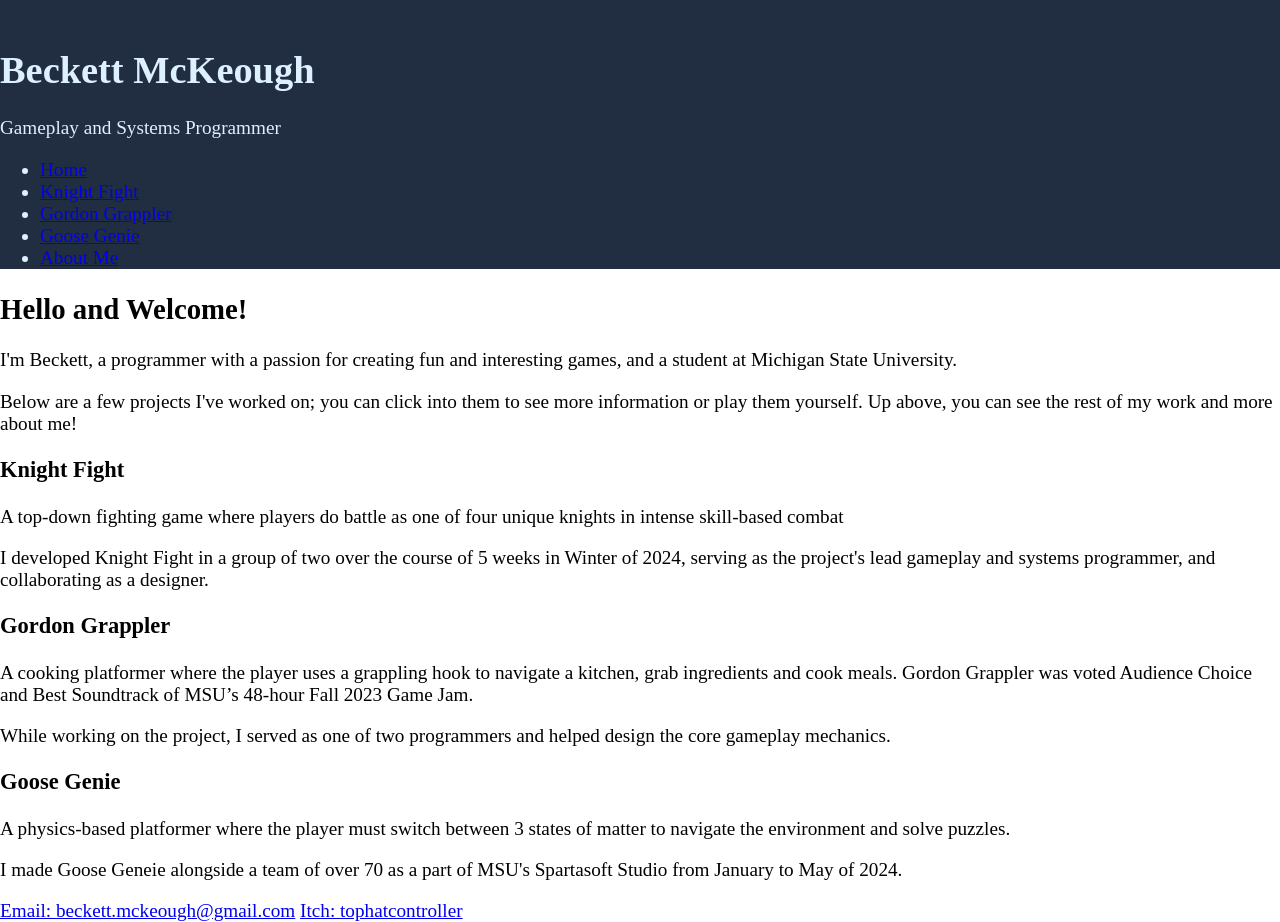
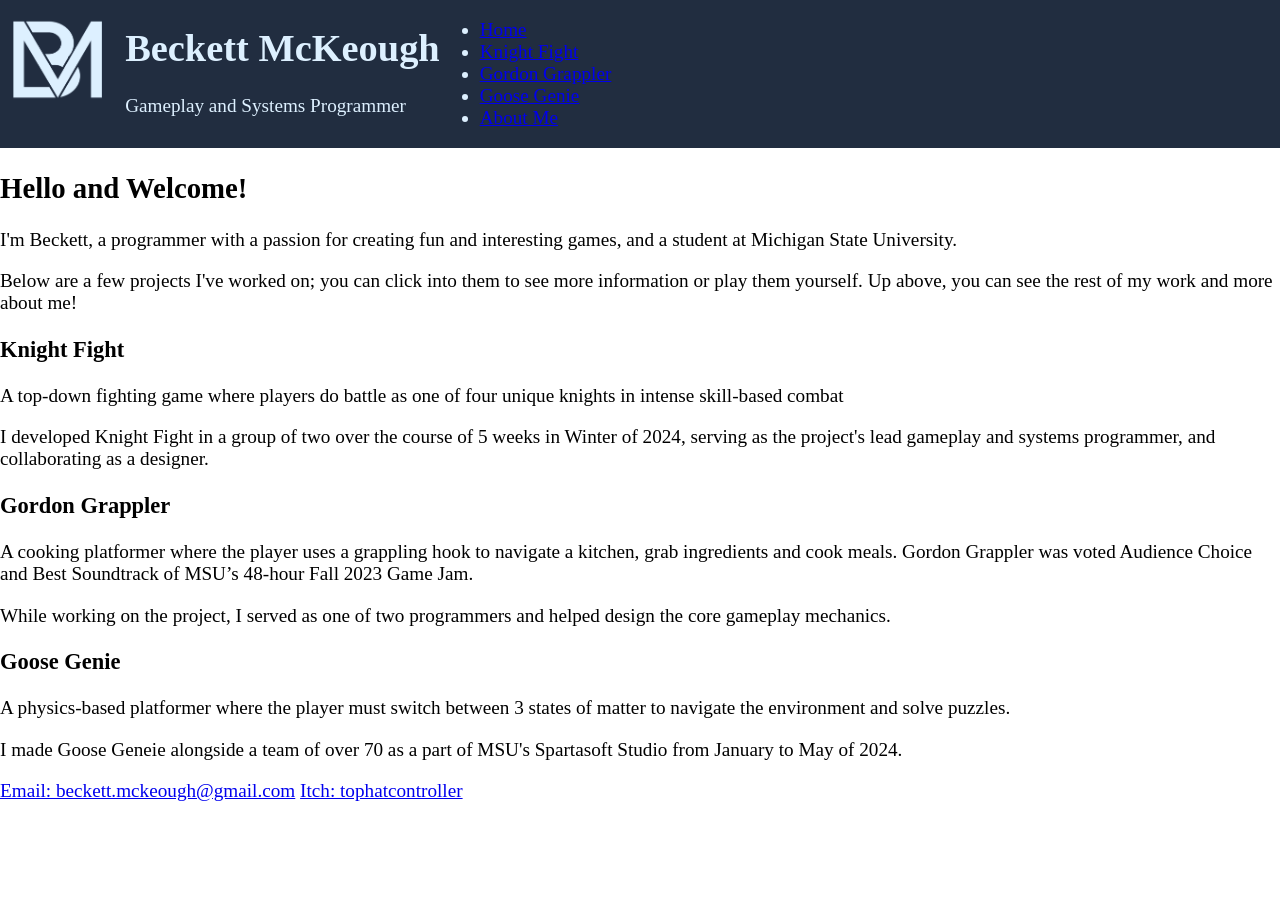
Before and after one commit to TophatController917/portfolio-site, a plain HTML site: page index.html in a window 1280 px wide. After the commit the page ends 802 px from the top, so only its background shows below. Drawn offline with Linux system fonts and the light colour scheme.

Commit message:
more css

```diff
--- a/index.html
+++ b/index.html
@@ -8,9 +8,13 @@
   </head>
   <body>
     <header class="page-nav-header">
-        <img src="" alt="">
-        <h1>Beckett McKeough</h1>
-        <p>Gameplay and Systems Programmer</p>
+        <div class="img-container">
+          <img src="Monogram.png" alt="">
+        </div>
+        <div>
+          <h1>Beckett McKeough</h1>
+          <p>Gameplay and Systems Programmer</p>
+        </div>
         <nav>
           <ul>
             <li><a href="index.html">Home</a></li>
--- a/screen.css
+++ b/screen.css
@@ -6,13 +6,22 @@ body{
 .page-nav-header{
     background-color: rgb(33, 45, 64);
     color: rgb(221, 240, 255);
-    display: block;
+    display: flex;
     position: sticky;
     top: 0%;
 }
 
+.page-nav-header .img-container{
+    width: 7%;
+    padding: 1%;
+    margin-right: 10px;
+}
+
+.page-nav-header
 
 
-
+.img-container img{
+    width: 100%;
+}
 
 /* Add screen styles below */
```
